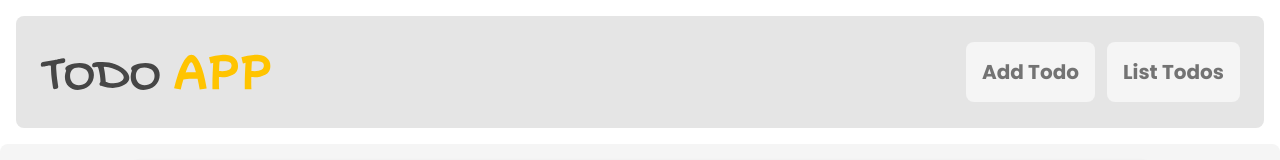
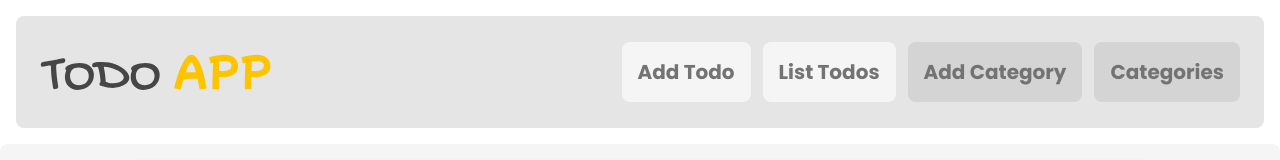
Before and after one commit to altughf/php_todo_app, a React (Create React App) app in the folder src/client/: page / in a window 1280 px wide. Shown: the top 160 px of the page. Built offline with nearby package versions, Linux system fonts and the light colour scheme; no server answers.

Commit message:
Category Navigation
Add category page navigations.

```diff
--- a/src/client/src/App.js
+++ b/src/client/src/App.js
@@ -35,6 +35,13 @@ function App() {
               <li>
                 <Link to="/list" className="p-4 rounded-lg bg-neutral-100 text-neutral-500">List Todos</Link>
               </li>
+
+              <li>
+                <Link to="/category/add" className="p-4 rounded-lg bg-neutral-300 text-neutral-500">Add Category</Link>
+              </li>
+              <li>
+                <Link to="/categories" className="p-4 rounded-lg bg-neutral-300 text-neutral-500">Categories</Link>
+              </li>
             </ul>
           </nav>
 
--- a/src/client/src/pages/TodoListPage.jsx
+++ b/src/client/src/pages/TodoListPage.jsx
@@ -31,6 +31,9 @@ export default function ListTodos() {
       }
 
       const data = await response.json();
+
+      console.log(data);
+
       setTodos(data.information);
       setPagination(data.meta.pagination);
     } catch (error) {
```
